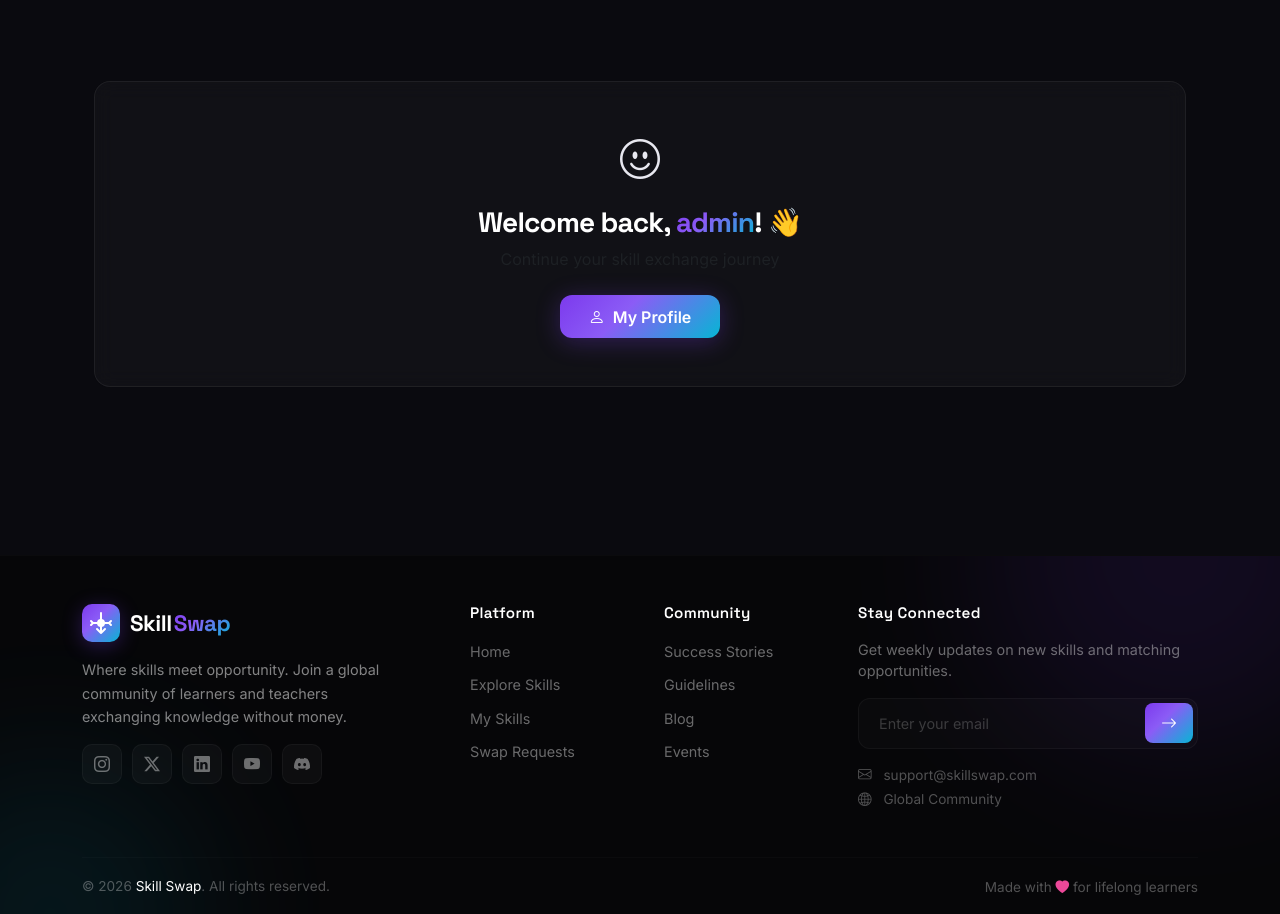
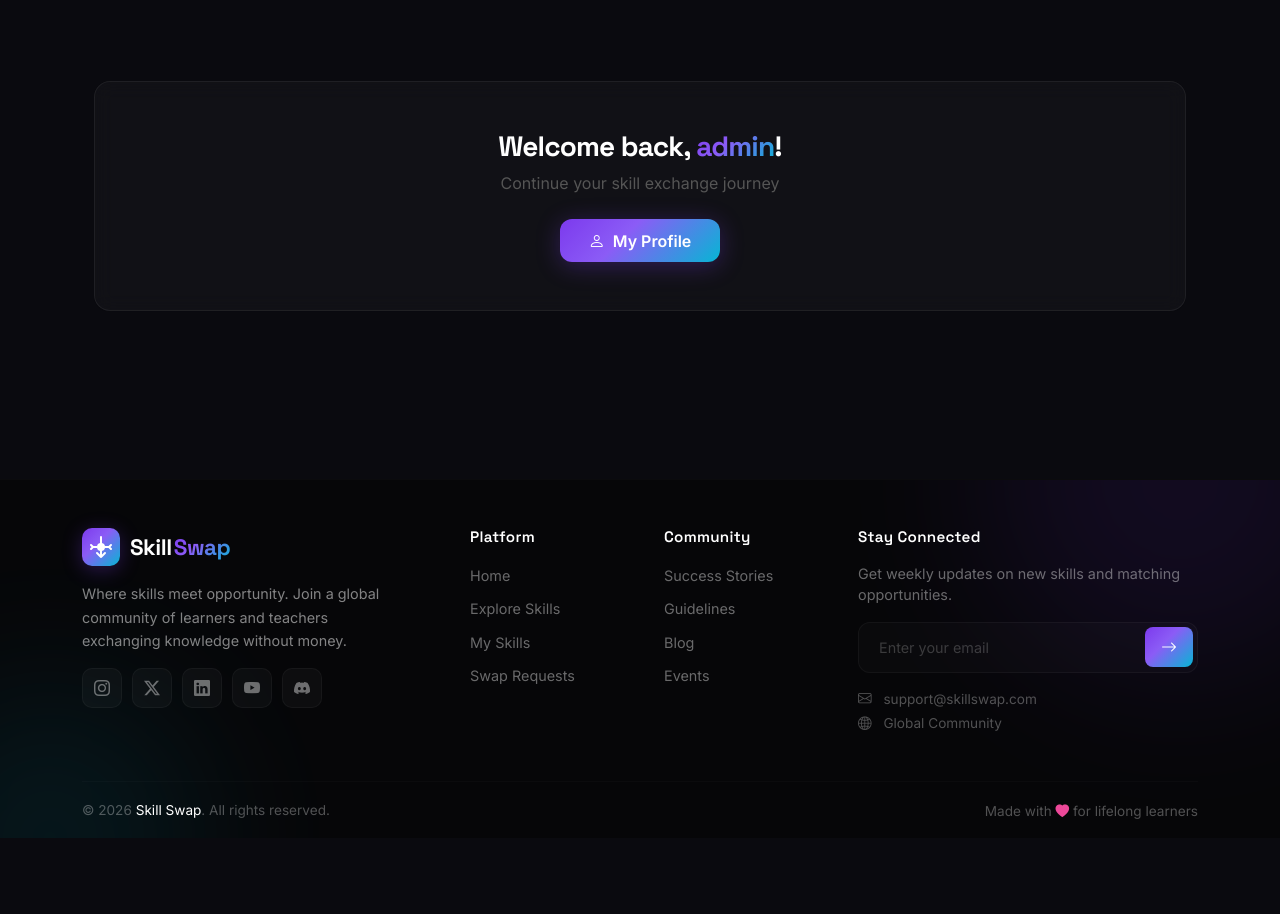
Before and after one commit to adeeltahirdev/Skillswap, a Django app: page / in a window 1280 px wide. Shown: the part 3584-4498 px from the top of the page. After the commit the page ends 4403 px from the top, so only its background shows below. Run offline with Django 4.2, Linux system fonts and the light colour scheme; a user stored in the database is signed in; data comes from the database, SQL or seed files in the repository.

Commit message:
Changed color of the text

```diff
--- a/static/css/style.css
+++ b/static/css/style.css
@@ -24,6 +24,10 @@
     --radius-md: 16px;
     --radius-lg: 24px;
     --radius-xl: 32px;
+}
+
+.txc{
+    color: #555 !important;
 }
 
 /* ----- Reset & Base ----- */
--- a/templates/index.html
+++ b/templates/index.html
@@ -537,13 +537,10 @@
 <section class="section-padding">
     <div class="container">
         <div class="glass p-5 text-center">
-            <div class="mb-3">
-                <i class="bi bi-emoji-smile fs-1 text-gradient"></i>
-            </div>
             <h3 class="text-white">
-                Welcome back, <span class="gradient-text">{{ user.username }}</span>! 👋
+                Welcome back, <span class="gradient-text">{{ user.username }}</span>!
             </h3>
-            <p class="text-muted mb-4">Continue your skill exchange journey</p>
+            <p class="txc mb-4">Continue your skill exchange journey</p>
             <div class="d-flex gap-3 justify-content-center flex-wrap">
                 <a href="{% url 'profile' %}" class="btn btn-glow">
                     <i class="bi bi-person me-1"></i> My Profile
```
